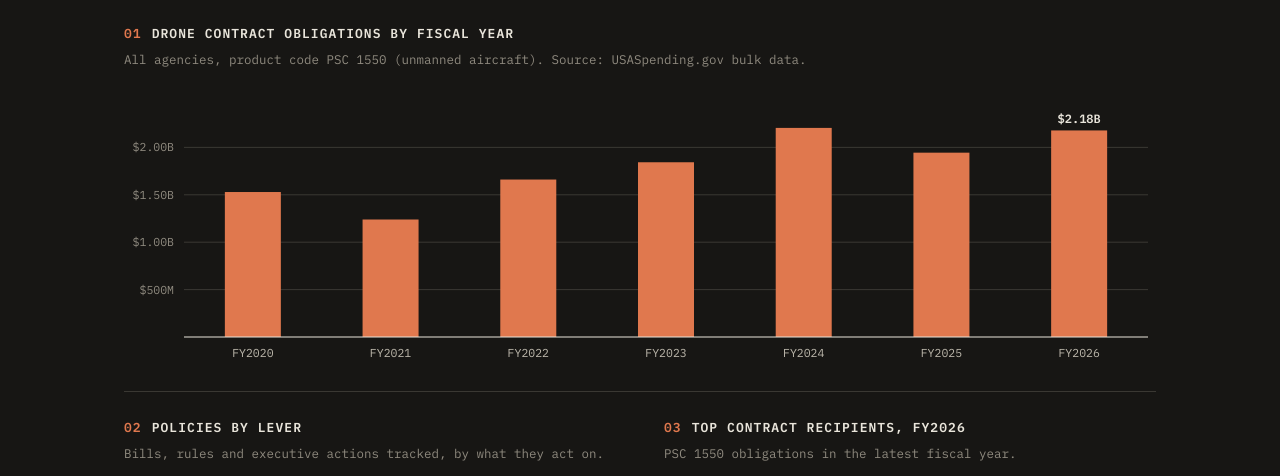
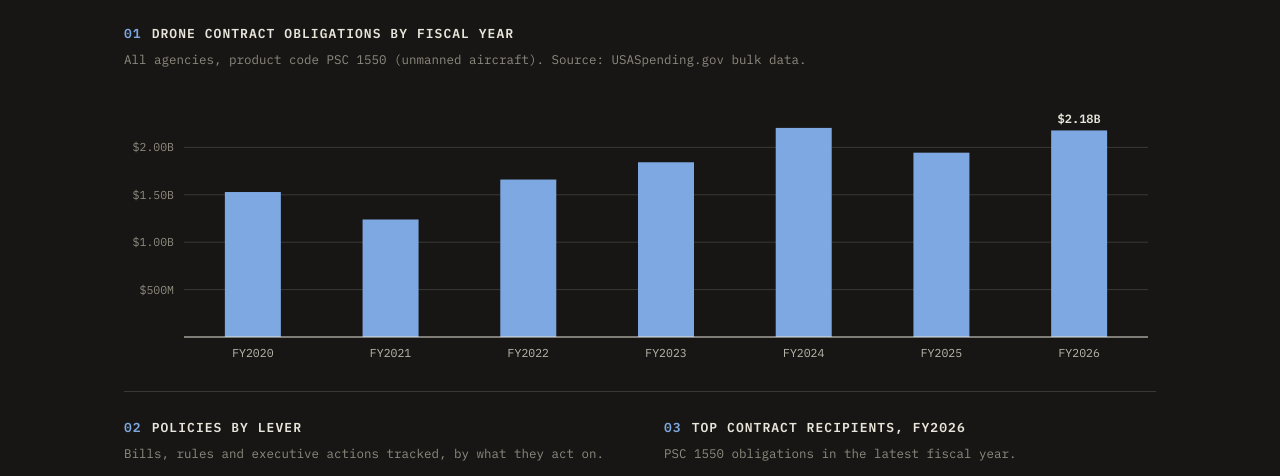
Before and after one commit to WalkerSimpson1/UAS_Project, a plain HTML site: page site/index.html in a window 1280 px wide. Shown: the part 271-747 px from the top of the page. Drawn offline with Linux system fonts and the dark colour scheme.

Commit message:
Switch dashboard accent to blue

```diff
--- a/site/index.html
+++ b/site/index.html
@@ -12,13 +12,13 @@
   :root {
     color-scheme: light;
     --paper: #f4f1ea; --ink: #1d1c1a; --ink-2: #4a4843; --ink-3: #75726b;
-    --rule: #1d1c1a; --hair: #d6d1c4; --fill: #e8e3d7; --accent: #b3401b; --link: #1d1c1a;
+    --rule: #1d1c1a; --hair: #d6d1c4; --fill: #e8e3d7; --accent: #1f4e8c; --link: #1d1c1a;
   }
   @media (prefers-color-scheme: dark) {
     :root:not([data-theme="light"]) {
       color-scheme: dark;
       --paper: #171614; --ink: #e9e5db; --ink-2: #bdb8ac; --ink-3: #8f8a7f;
-      --rule: #e9e5db; --hair: #3a3833; --fill: #24221f; --accent: #e0784e; --link: #e9e5db;
+      --rule: #e9e5db; --hair: #3a3833; --fill: #24221f; --accent: #7ea8e2; --link: #e9e5db;
     }
   }
   * { box-sizing: border-box; }
```
Also changed, not shown: 1 other file.
